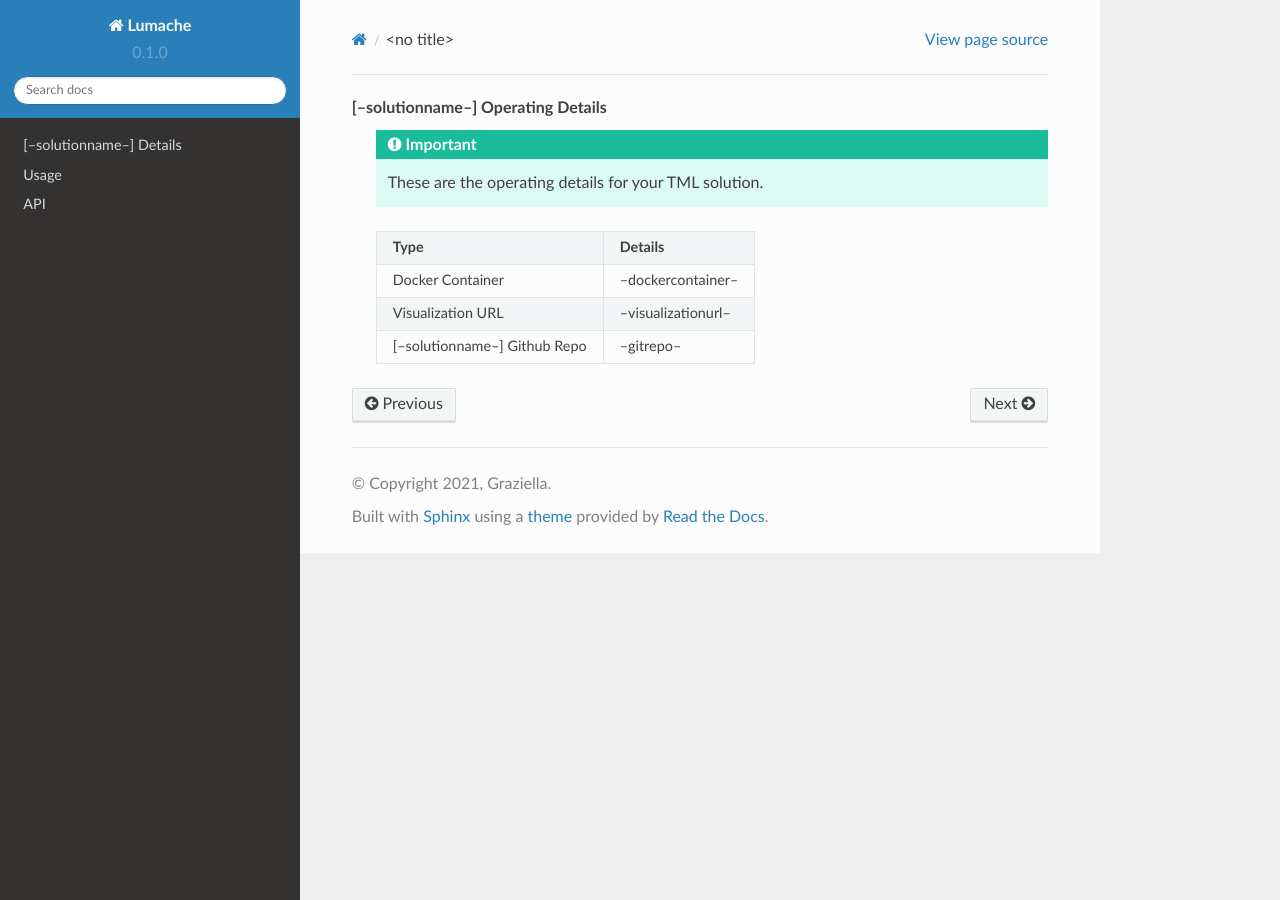
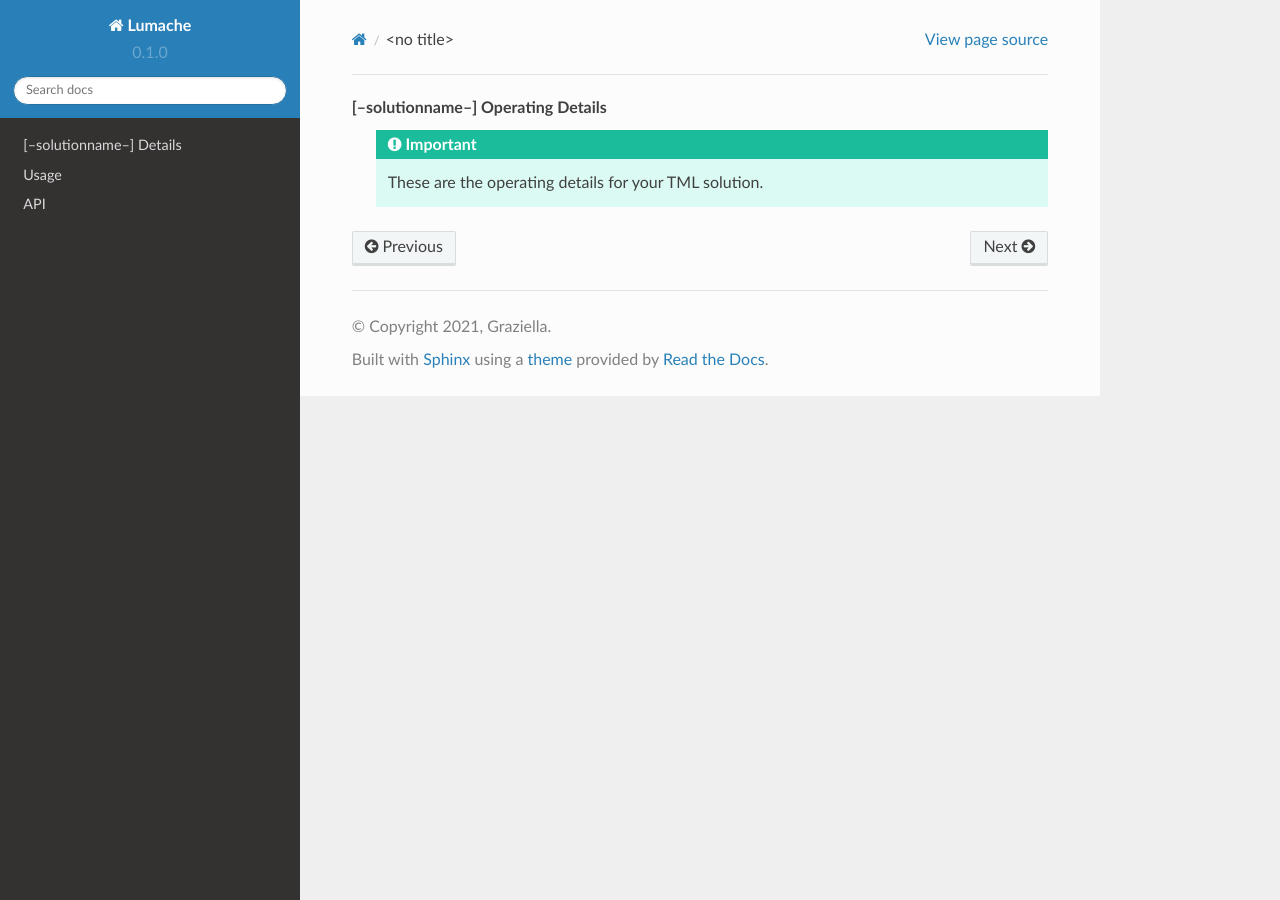
Before and after one commit to vanesalcb06/tssproject2-2b5c, a Sphinx documentation site: the page built from docs/source/operating.rst, in a window 1280 px wide. Built offline with Sphinx 7.4.7 and the Read the Docs theme 2.0.0, drawn with Linux system fonts in a browser that asks for light colours.

Commit message:
Update operating.rst

```diff
--- a/docs/source/operating.rst
+++ b/docs/source/operating.rst
@@ -3,14 +3,3 @@
 
  .. important::
     These are the operating details for your TML solution.
-
- .. list-table::
-
-    * - **Type**
-      - **Details**
-    * - Docker Container
-      - --dockercontainer--
-    * - Visualization URL
-      - --visualizationurl--
-    * - [--solutionname--] Github Repo
-      - --gitrepo--
```
